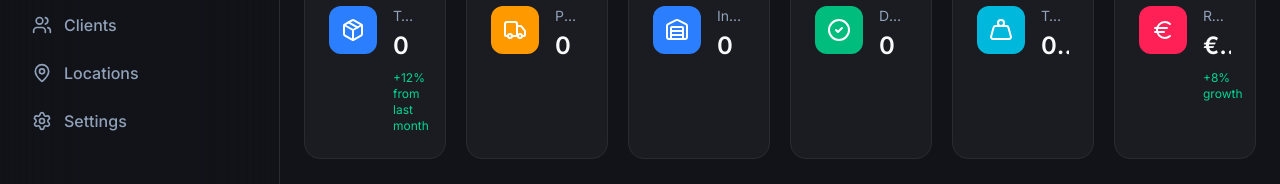
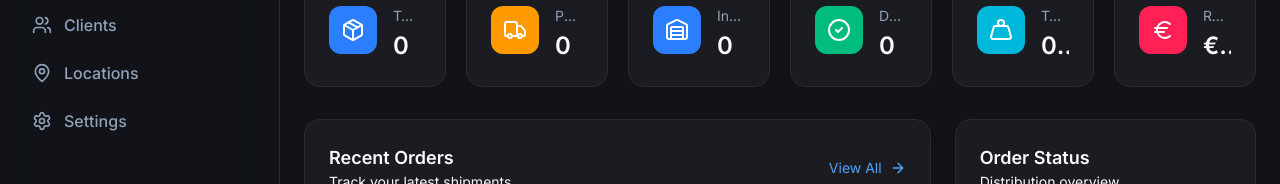
Before and after one commit to gdkxperience/TransSupply-Order-Tracking, a React (Vite) app: page / in a window 1280 px wide. Shown: the part 204-388 px from the top of the page. Built offline with nearby package versions, Linux system fonts and the light colour scheme; no server answers; the database is empty; sample sign-in values are in the browser's storage.

Commit message:
Remove change labels from dashboard stats cards

```diff
--- a/src/pages/Dashboard.tsx
+++ b/src/pages/Dashboard.tsx
@@ -60,8 +60,6 @@ export function Dashboard() {
           value={stats.totalOrders}
           icon={Package}
           color="blue"
-          change="+12% from last month"
-          changeType="increase"
           delay={0}
         />
         <StatsCard
@@ -97,8 +95,6 @@ export function Dashboard() {
           value={formatCurrency(stats.totalRevenue)}
           icon={Euro}
           color="rose"
-          change="+8% growth"
-          changeType="increase"
           delay={0.25}
         />
       </div>
```
